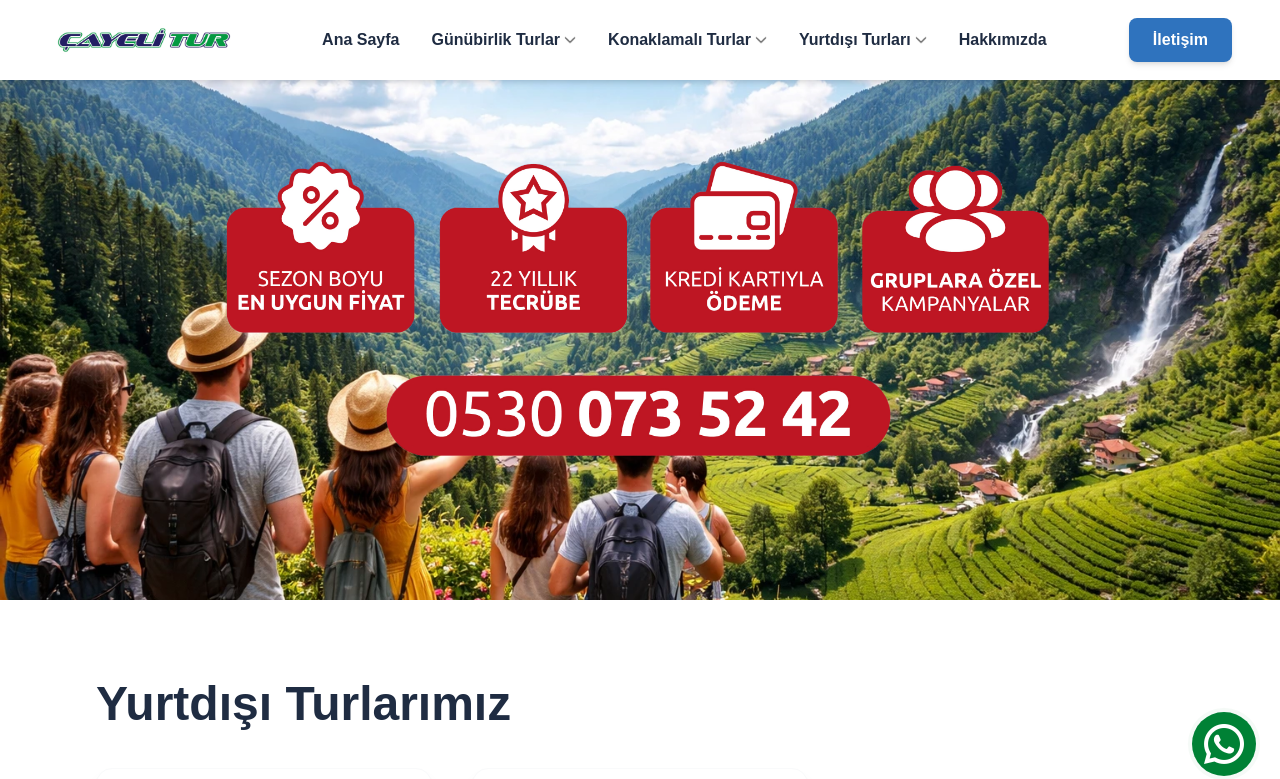
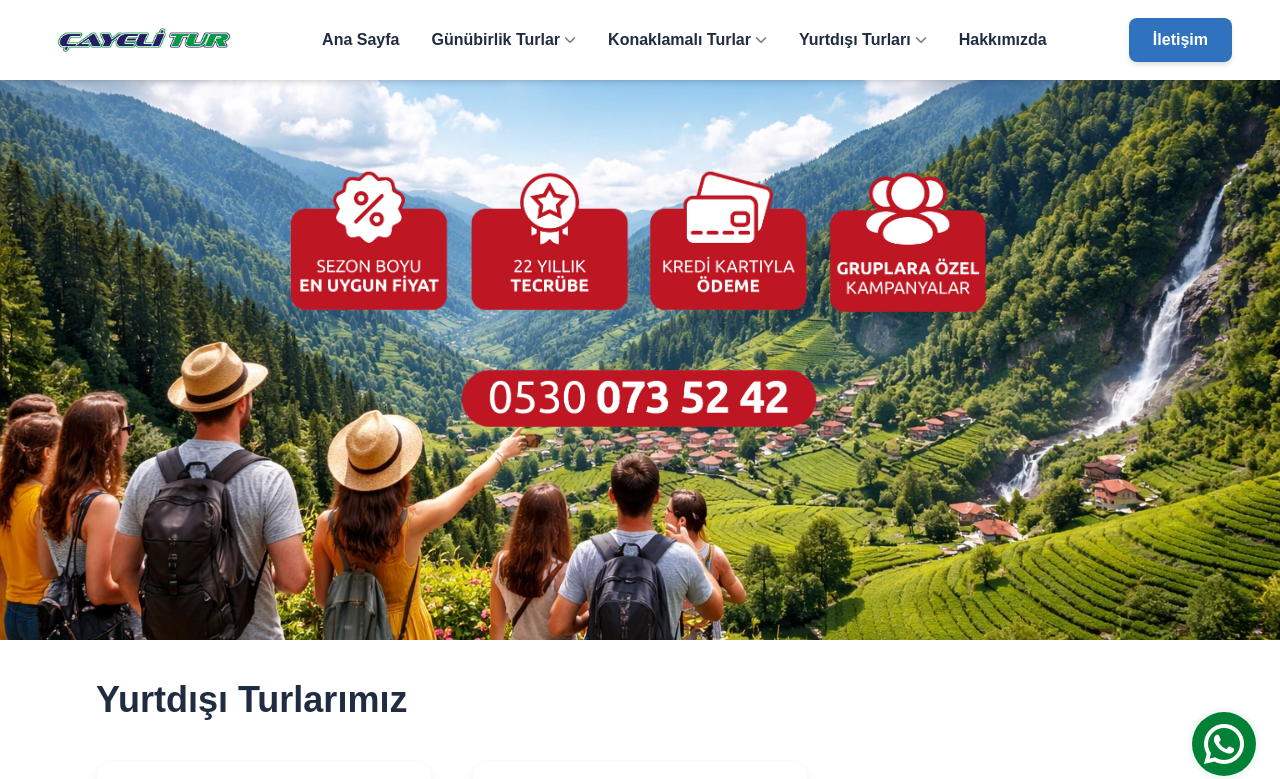
Before and after one commit to nuribostan/cayeliTurKurumsal, a Next.js app: page /yurtdisi-turlar in a window 1280 px wide. Shown: the top 779 px of the page. Built offline with nearby package versions, Linux system fonts and the light colour scheme; grey boxes are pictures that could not be loaded.

Commit message:
fix logo filename

```diff
--- a/components/GunubirlikPage/DevamEdenTurlar.tsx
+++ b/components/GunubirlikPage/DevamEdenTurlar.tsx
@@ -5,7 +5,7 @@ const DevamEdenTurlar = () => {
   return (
     <div className="bg-white w-full h-auto flex flex-col items-center justify-center pb-12 lg:pb-20 pt-0 gap-8 lg:gap-10">
       <div className="w-[90%] lg:w-[85%] mx-auto flex items-center justify-center lg:justify-start">
-        <h1 className="text-3xl md:text-5xl text-[#1f2c42] font-bold text-center lg:text-left">
+        <h1 className="text-3xl md:text-4xl text-[#1f2c42] font-bold text-center lg:text-left">
           Güncel Popüler Turlarımız
         </h1>
       </div>
--- a/components/GunubirlikPage/Turlar.tsx
+++ b/components/GunubirlikPage/Turlar.tsx
@@ -8,9 +8,9 @@ const Turlar = () => {
   const [turlar, setTurlar] = useState(gunubirlikDb);
 
   return (
-    <div className="bg-white w-full h-auto flex flex-col items-center justify-center pt-12 lg:pt-20 gap-8 lg:gap-10">
+    <div className="bg-white w-full h-auto flex flex-col items-center justify-center pt-12 lg:pt-10 gap-8 lg:gap-10">
       <div className="w-[90%] lg:w-[85%] mx-auto flex items-center justify-center lg:justify-start">
-        <h1 className="text-3xl md:text-5xl text-[#1f2c42] font-bold text-center lg:text-left">Günübirlik Turlarımız</h1>
+        <h1 className="text-3xl md:text-4xl text-[#1f2c42] font-bold text-center lg:text-left">Günübirlik Turlarımız</h1>
       </div>
 
       <TurListGrid data={turlar} />
--- a/components/KonaklamaliPage/Hero.tsx
+++ b/components/KonaklamaliPage/Hero.tsx
@@ -8,7 +8,7 @@ import badge5 from "@/assets/badges/Katman 6.png";
 
 const GunubirlikHero = () => {
   return (
-    <div className="GunubirlikTurlar w-full h-[calc(85svh-80px)] flex flex-col items-center justify-start relative pt-20 pb-10 text-white">
+    <div className="GunubirlikTurlar w-full min-h-[calc(85vh-80px)] lg:h-[calc(85vh-80px)] mt-10 flex flex-col items-center justify-start relative pt-12 px-4 text-white overflow-hidden">
       <div className="absolute inset-0 -z-10 w-full h-full">
         <Image
           src={gunubirlik}
--- a/components/KonaklamaliPage/Turlar.tsx
+++ b/components/KonaklamaliPage/Turlar.tsx
@@ -10,7 +10,7 @@ const Turlar = () => {
   console.log(turlar);
 
   return (
-    <div className=" bg-white w-full h-auto flex flex-col items-start justify-center py-20 gap-10">
+    <div className="bg-white w-full h-auto flex flex-col items-center justify-center pt-12 lg:pt-10 gap-8 lg:gap-10">
       <div className="gunubirlik-turlar-title  w-[85%] m-auto">
         <h1 className="text-4xl text-[#1f2c42] font-bold">Konaklamalı Turlarımız</h1>
       </div>
--- a/components/YurtdisiPage/Hero.tsx
+++ b/components/YurtdisiPage/Hero.tsx
@@ -8,7 +8,7 @@ import badge5 from "@/assets/badges/Katman 6.png";
 
 const GunubirlikHero = () => {
   return (
-    <div className="GunubirlikTurlar w-full h-[calc(85svh-80px)] flex flex-col items-center justify-start relative pt-20 pb-10 text-white">
+    <div className="GunubirlikTurlar w-full min-h-[calc(85vh-80px)] lg:h-[calc(85vh-80px)] mt-10 flex flex-col items-center justify-start relative pt-12 px-4 text-white overflow-hidden">
       <div className="gunubirlikTurlar-bg w-full h-full absolute top-0 left-0 -z-10">
         <Image
           src={gunubirlik}
@@ -19,15 +19,15 @@ const GunubirlikHero = () => {
         />
       </div>
 
-      <div className="gunubirlikTurlar-title pt-20 flex flex-col items-center justify-center text-center gap-10">
-        <div className="badges-top w-full flex justify-center items-center gap-5">
-          <Image src={badge2} alt="badge1" className="w-48 h-full max-sm:w-1/6" />
-          <Image src={badge1} alt="badge2" className="w-48 h-full max-sm:w-1/6" />
-          <Image src={badge3} alt="badge3" className="w-48 h-full max-sm:w-1/6" />
-          <Image src={badge4} alt="badge4" className="w-48 h-full max-sm:w-1/6" />
+      <div className="z-10 flex flex-col items-center justify-center text-center gap-6 lg:gap-10 w-full max-w-6xl mx-auto mt-10 lg:mt-20">
+        <div className="flex justify-center items-center gap-3 lg:gap-5 flex-wrap w-full">
+          <Image src={badge2} alt="badge1" className="w-24 sm:w-32 md:w-40 lg:w-40 object-contain" />
+          <Image src={badge1} alt="badge2" className="w-24 sm:w-32 md:w-40 lg:w-40 object-contain" />
+          <Image src={badge3} alt="badge3" className="w-24 sm:w-32 md:w-40 lg:w-40 object-contain" />
+          <Image src={badge4} alt="badge4" className="w-24 sm:w-32 md:w-40 lg:w-40 object-contain" />
         </div>
-        <div className="badges-bottom">
-          <Image src={badge5} alt="badge5" className="w-lg h-full" />
+        <div className="w-full flex justify-center mt-4">
+          <Image src={badge5} alt="badge5" className="w-64 sm:w-80 md:w-96 lg:w-90 object-contain" />
         </div>
       </div>
     </div>
--- a/components/YurtdisiPage/Turlar.tsx
+++ b/components/YurtdisiPage/Turlar.tsx
@@ -10,9 +10,9 @@ const Turlar = () => {
   console.log(turlar);
 
   return (
-    <div className=" bg-white w-full h-auto flex flex-col items-start justify-center py-20 gap-10">
+    <div className="bg-white w-full h-auto flex flex-col items-center justify-center pt-12 lg:pt-10 gap-8 lg:gap-10">
       <div className="gunubirlik-turlar-title  w-[85%] m-auto">
-        <h1 className="text-5xl text-[#1f2c42] font-bold">Yurtdışı Turlarımız</h1>
+        <h1 className="text-4xl text-[#1f2c42] font-bold">Yurtdışı Turlarımız</h1>
       </div>
 
       <TurListGrid data={turlar} />
```
